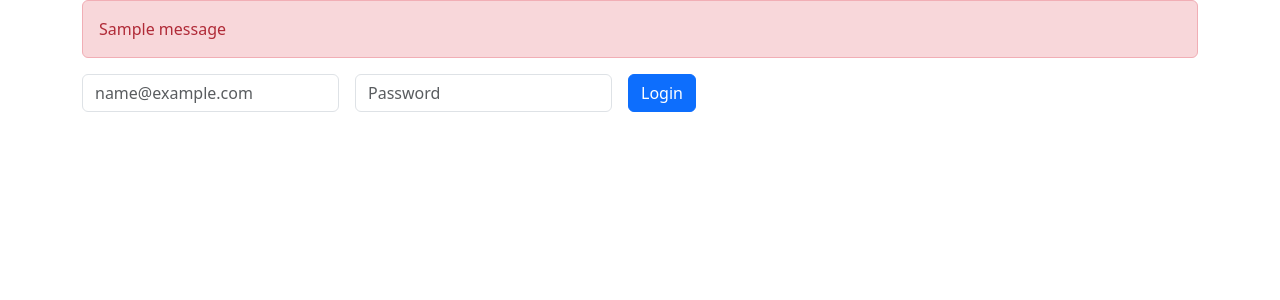
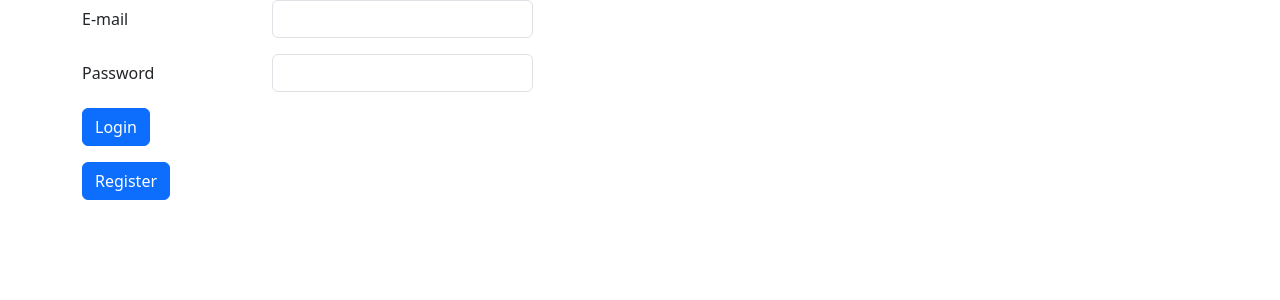
Before and after one commit to Zhdanov-Vyacheslav/gb_flask, a Flask app: page /auth/login in a window 1280 px wide. Shown: the part 56-356 px from the top of the page. Run offline with Flask 3, Linux system fonts and the light colour scheme; tables that the repository leaves empty hold one stand-in row (values such as "Sample post"); one stand-in notice (Sample message) is shown; parts of the project's set-up code (start-up, migrations or seed data) failed here and were passed over; some libraries are stand-ins or nearby versions.

Commit message:
Lesson_5 login

```diff
--- a/gb_web/auth/view.py
+++ b/gb_web/auth/view.py
@@ -1,7 +1,8 @@
-from flask import Blueprint, render_template, request, flash, redirect, url_for
+from flask import Blueprint, render_template, request, redirect, url_for
 from flask_login import logout_user, login_user, login_required, current_user
 from werkzeug.security import check_password_hash
 
+from ..forms.auth import AuthForm
 from ..models import User
 
 auth = Blueprint("auth", __name__, url_prefix="/auth", static_folder="../static")
@@ -9,22 +10,31 @@ auth = Blueprint("auth", __name__, url_prefix="/auth", static_folder="../static"
 
 @auth.route("/login", methods=["GET", "POST"])
 def login():
+    form = AuthForm(request.form)
+    errors = []
     if request.method == "GET":
         if current_user.is_authenticated:
             return redirect(url_for("user.profile", pk=current_user.id))
-        return render_template(
-            "auth/login.html"
-        )
 
-    email = request.form.get("email")
-    password = request.form.get("password")
-    user = User.query.filter_by(email=email).first()
+        return render_template("auth/login.html", form=form, errors=errors)
 
-    if not user or not check_password_hash(user.password, password):
-        flash("Check your login details")
-        return redirect(url_for(".login"))
-    login_user(user)
-    return redirect(url_for("user.profile", pk=user.id))
+    if request.method == "POST":
+        if form.register.data:
+            return redirect(url_for("user.register_user"))
+
+        if form.submit.data:
+            email = form.email.data
+            password = form.password.data
+            user = User.query.filter_by(email=email).first()
+
+            if not user or not check_password_hash(user.password, password):
+                # Не понял почему-то password и email имеют errors типом "tuple", пришлось пере присваивать "list"
+                form.password.errors = ["Check your login details"]
+                return render_template(
+                    "auth/login.html", form=form, errors=errors
+                )
+            login_user(user)
+            return redirect(url_for("user.profile", pk=user.id))
 
 
 @auth.route("/logout")
--- /dev/null
+++ b/gb_web/forms/auth.py
@@ -0,0 +1,9 @@
+from flask_wtf import FlaskForm
+from wtforms import StringField, validators, PasswordField, SubmitField
+
+
+class AuthForm(FlaskForm):
+    email = StringField("E-mail", [validators.DataRequired(), validators.Email()])
+    password = PasswordField("Password", [validators.DataRequired()])
+    submit = SubmitField("Login")
+    register = SubmitField("Register")
--- a/gb_web/templates/auth/login.html
+++ b/gb_web/templates/auth/login.html
@@ -1,26 +1,26 @@
 {% extends "base.html" %}
+{% from "macro/formhelpers.html" import render_field %}
 
 {% block title %}
     Login page
 {% endblock %}
 {% block body %}
-  {% with messages = get_flashed_messages() %}
-    {% if messages %}
-      <div class="alert alert-danger" role="alert">
-        {{ messages[0] }}
-      </div>
+    {% if errors %}
+        {% for error in errors %}
+            <div class="invalid-feedback">
+                {{ error }}
+            </div>
+        {% endfor %}
     {% endif %}
-  {% endwith %}
-<form class="row g-3" method="post" action="{{url_for('auth.login')}}">
-  <div class="col-auto">
-    <input type="email" class="form-control" id="exampleFormControlInput1" placeholder="name@example.com" name="email">
-  </div>
-  <div class="col-auto">
-    <label for="password" class="visually-hidden">Password</label>
-    <input type="password" class="form-control" id="password" placeholder="Password" name="password">
-  </div>
-  <div class="col-auto">
-    <button type="submit" class="btn btn-primary mb-3">Login</button>
-  </div>
-</form>
+    <form method="POST">
+        {{ form.csrf_token }}
+        {% for field in ["email", "password"] %}
+            {{ render_field(form[field]) }}
+        {% endfor %}
+        {{ form.submit(class="btn btn-primary mb-3") }}
+    </form>
+    <form method="POST">
+        {{ form.csrf_token }}
+        {{ form.register(class="btn btn-primary mb-3") }}
+    </form>
 {% endblock %}
```
